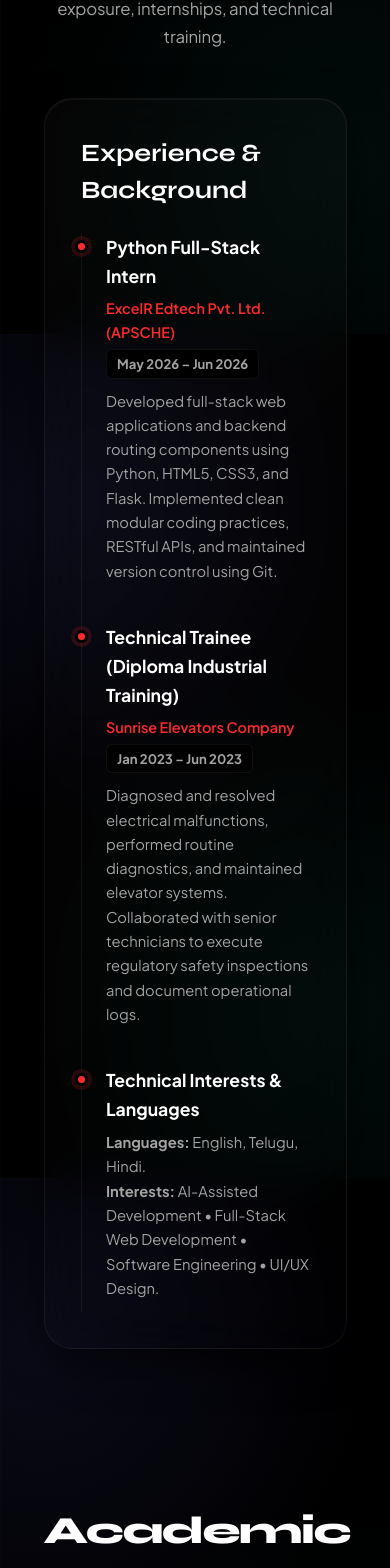
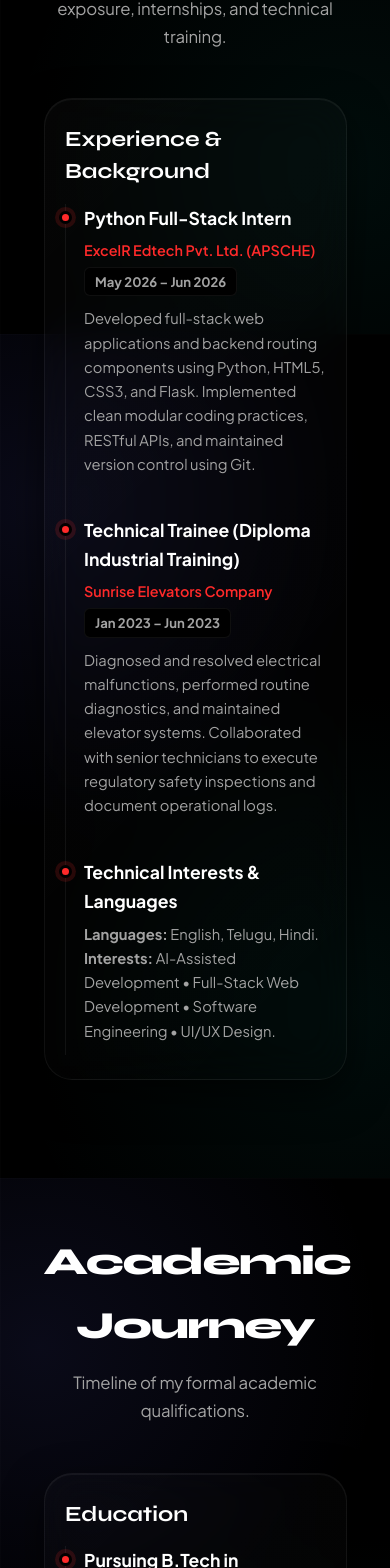
Before and after one commit to uTharun23/tharun-portfolio, an Angular app in the folder portfolio-v2/client/: page / in a window 390 px wide. Shown: the part 8950-10518 px from the top of the page. Built offline with nearby package versions, Linux system fonts and the light colour scheme.

Commit message:
Optimize full-site responsive styling for mobile, tablet, laptop, and desktop views

```diff
--- a/portfolio-v2/client/src/app/features/chatbot/chatbot.scss
+++ b/portfolio-v2/client/src/app/features/chatbot/chatbot.scss
@@ -82,6 +82,8 @@
     width: calc(100vw - 40px);
     right: 20px !important;
     left: 20px !important;
+    height: 380px !important;
+    bottom: 74px !important;
   }
 }
 
--- a/portfolio-v2/client/src/app/features/contact/contact.scss
+++ b/portfolio-v2/client/src/app/features/contact/contact.scss
@@ -222,6 +222,12 @@
       transform: none;
     }
   }
+
+  @media (max-width: 576px) {
+    width: 100% !important;
+    justify-content: center !important;
+    align-self: center !important;
+  }
 }
 
 .val-err {
--- a/portfolio-v2/client/src/app/features/education/education.scss
+++ b/portfolio-v2/client/src/app/features/education/education.scss
@@ -144,3 +144,29 @@
     border-radius: 12px;
   }
 }
+
+@media (max-width: 768px) {
+  .card {
+    padding: 24px 20px !important;
+    h3 {
+      font-size: 1.35rem !important;
+      margin-bottom: 16px !important;
+    }
+  }
+  .timeline-list {
+    padding-left: 18px !important;
+  }
+  .timeline-dot {
+    left: -25px !important;
+  }
+  .resume-banner {
+    padding: 36px 20px !important;
+    h3 {
+      font-size: 1.6rem !important;
+    }
+    p {
+      font-size: 0.95rem !important;
+      margin-bottom: 24px !important;
+    }
+  }
+}
--- a/portfolio-v2/client/src/app/features/experience/experience.scss
+++ b/portfolio-v2/client/src/app/features/experience/experience.scss
@@ -91,3 +91,19 @@
   color: var(--muted);
   line-height: 1.65;
 }
+
+@media (max-width: 768px) {
+  .card {
+    padding: 24px 20px !important;
+    h3 {
+      font-size: 1.35rem !important;
+      margin-bottom: 16px !important;
+    }
+  }
+  .timeline-list {
+    padding-left: 18px !important;
+  }
+  .timeline-dot {
+    left: -25px !important;
+  }
+}
--- a/portfolio-v2/client/src/app/features/services/services.ts
+++ b/portfolio-v2/client/src/app/features/services/services.ts
@@ -69,7 +69,7 @@ export class Services implements AfterViewInit {
   }
 
   private checkScreenSize() {
-    this.isDesktop.set(window.innerWidth > 768);
+    this.isDesktop.set(window.innerWidth > 1024);
   }
 
   private initPathLength() {
```
Also changed, not shown: portfolio-v2/client/src/app/features/guestbook/guestbook.scss (+16 -0 lines), portfolio-v2/client/src/app/features/services/services.scss (+4 -4 lines).
